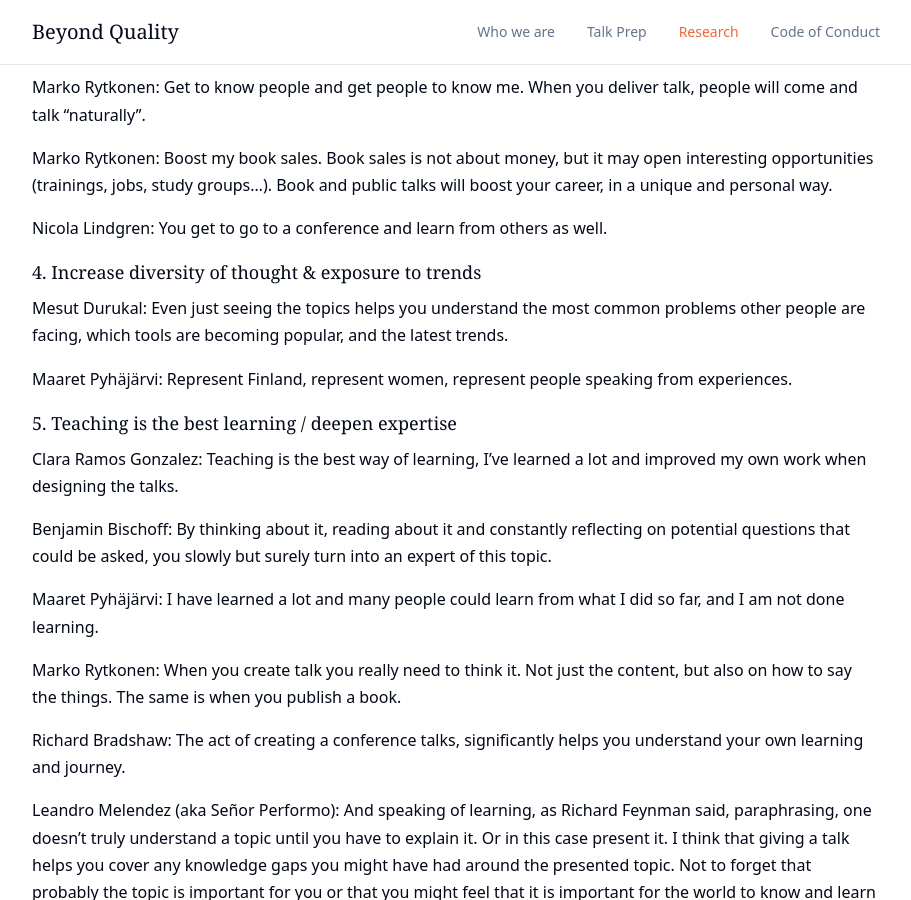
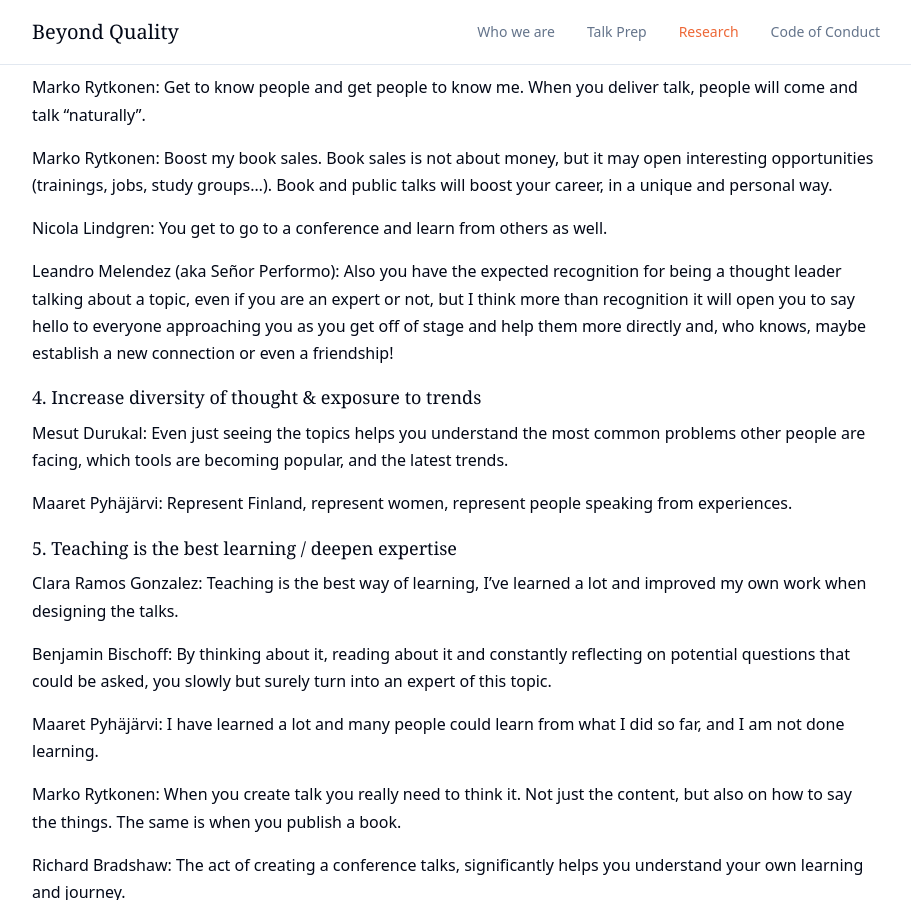
Before and after one commit to BeyondQuality/beyondquality, a Jekyll site: the page built from research/public_speaking.md, in a window 1280 px wide and 900 px high, scrolled down 4005 px. Shown: the whole window, without its empty margins (184-1095 px from the left). Built offline with Jekyll 4.4.1, drawn with Linux system fonts in a browser that asks for light colours; our own code applies the rules of GitHub Pages for plain Markdown files; some of the changed text lies outside the part shown.

Commit message:
Add insights on public speaking benefits and tips
Added insights from Leandro Melendez on the benefits of public speaking, including recognition and networking opportunities. Also included his advice on passion and experience as key factors for creating engaging talks.

```diff
--- a/research/public_speaking.md
+++ b/research/public_speaking.md
@@ -85,6 +85,7 @@
 
 Nicola Lindgren: You get to go to a conference and learn from others as well.
 
+Leandro Melendez (aka Señor Performo): Also you have the expected recognition for being a thought leader talking about a topic, even if you are an expert or not, but I think more than recognition it will open you to say hello to everyone approaching you as you get off of stage and help them more directly and, who knows, maybe establish a new connection or even a friendship!
 
 ### 4. Increase diversity of thought & exposure to trends
 
@@ -218,6 +219,8 @@
 Bas Dijkstra: The less text there is on your slides, the better - people either read the slide or listen to you, not both
 
 Pablo Garcia Munos: When people ask me "What should I talk about" I always reply, what part of testing do you burn the most for right now, that is what you have to speak about.
+
+Leandro Melendez (aka Señor Performo): First of all, I think you must have a big passion about a relevant topic to create a great talk, a topic that the audience might be interested in. Second you must have experience around the topic, even if it is not much, you must have some dirt in your hands from working a bit with it so you can present with more passion and improvise truthfully if needed.
 
 
 ### 3. Plan for interaction
```
